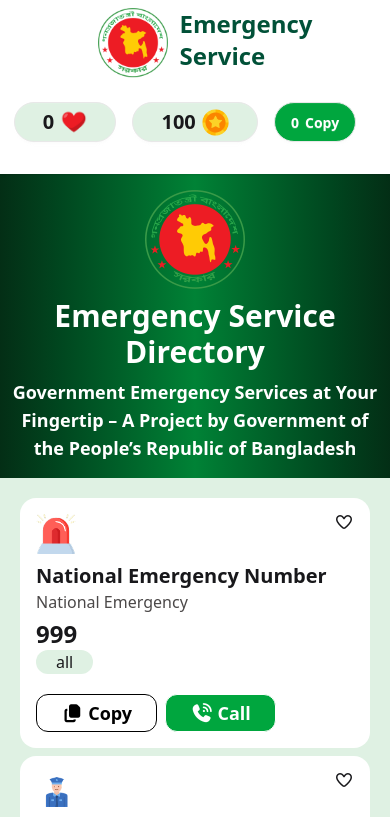
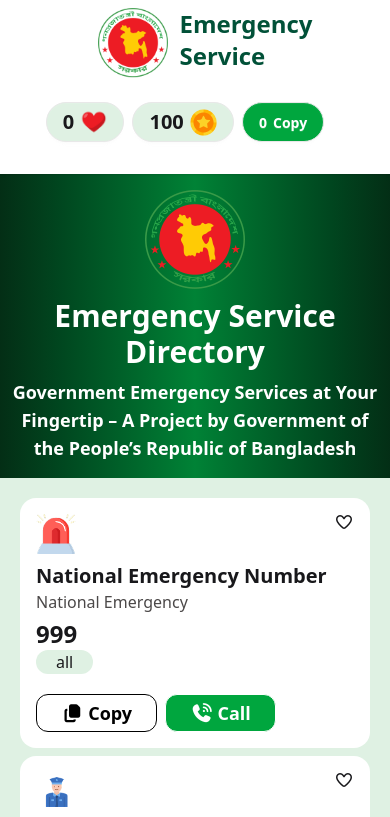
Before and after one commit to alamgir65/B12-A5-Emergency-Hotline, a plain HTML site: page index.html in a window 390 px wide. Shown: the top 817 px of the page. Drawn offline with nearby package versions, Linux system fonts and the light colour scheme.

Commit message:
last maybe

```diff
--- a/index.html
+++ b/index.html
@@ -35,9 +35,9 @@
                 </div>
             </div>
             <div class="flex-none mr-5 my-6 sm:my-0">
-                <button class="btn mr-3 sm:mr-7 px-7 bg-[#dff1e3] rounded-[20px] text-xl"><span id="total-love">0</span><img
+                <button class="btn mr-1 sm:mr-7 px-4 sm:px-7 bg-[#dff1e3] rounded-[20px] text-xl"><span id="total-love">0</span><img
                         class="w-[27px]" src="./assets/heart.png" alt=""></button>
-                <button class="btn mr-3 sm:mr-7 px-7 bg-[#dff1e3] rounded-[20px] text-xl"><span id="total-coin">100</span><img
+                <button class="btn mr-1 sm:mr-7 px-4 sm:px-7 bg-[#dff1e3] rounded-[20px] text-xl"><span id="total-coin">100</span><img
                         class="w-[27px]" src="./assets/coin.png" alt=""></button>
                 <button class="btn bg-[#00a63e] rounded-[20px] text-white"><span id="total-copy">0</span>Copy</button>
             </div>
```
